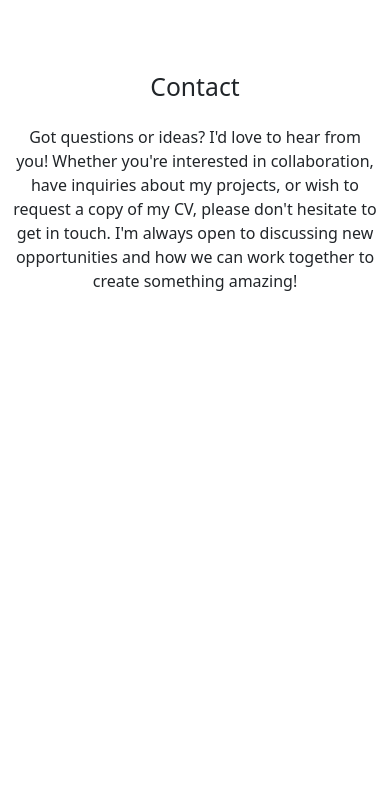
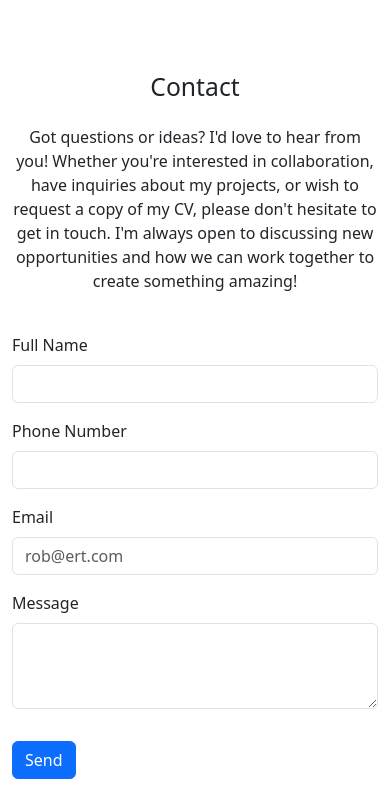
Before and after one commit to RSapsford89/bootstrap-Mei-portfolio, a plain HTML site: page index.html in a window 390 px wide. Shown: the part 2802-3605 px from the top of the page. Before the commit the page ends 3135 px from the top, so only its background shows below. Drawn offline with nearby package versions, Linux system fonts and the light colour scheme.

Commit message:
add form to footer and make responsive

```diff
--- a/index.html
+++ b/index.html
@@ -170,8 +170,30 @@
           have inquiries about my projects, or wish to request a copy of my CV, please don't hesitate to get in touch.
           I'm always open to discussing new opportunities and how we can work together to create something amazing!</p>
       </div>
-      <div class="col-12 col-md-10 col-lg-8">
+      <div class="col-12 col-md-10 col-lg-8 mb-4 ">
         <!-- add form here -->
+        <form class="row g-3">
+          <div class="col-md-6 col-lg-4">
+            <label for="full-name" class="form-label">Full Name</label>
+            <input type="text" class="form-control" id="full-name">
+          </div>
+          <div class="col-md-6 col-lg-4">
+            <label for="phone-number" class="form-label">Phone Number</label>
+            <input type="number" class="form-control" id="phone-number">
+          </div>
+          <div class="col-12 col-lg-4">
+            <label for="email-address" class="form-label">Email</label>
+            <input type="email" class="form-control" id="email-address" placeholder="rob@ert.com">
+          </div>
+          <div class="mb-3">
+            <label for="message-area" class="form-label">Message</label>
+            <textarea class="form-control" id="message-area" rows="3"></textarea>
+          </div>
+
+          <div class="col-12">
+            <button type="submit" class="btn btn-primary">Send</button>
+          </div>
+        </form>
       </div>
     </div>
   </footer>
```
